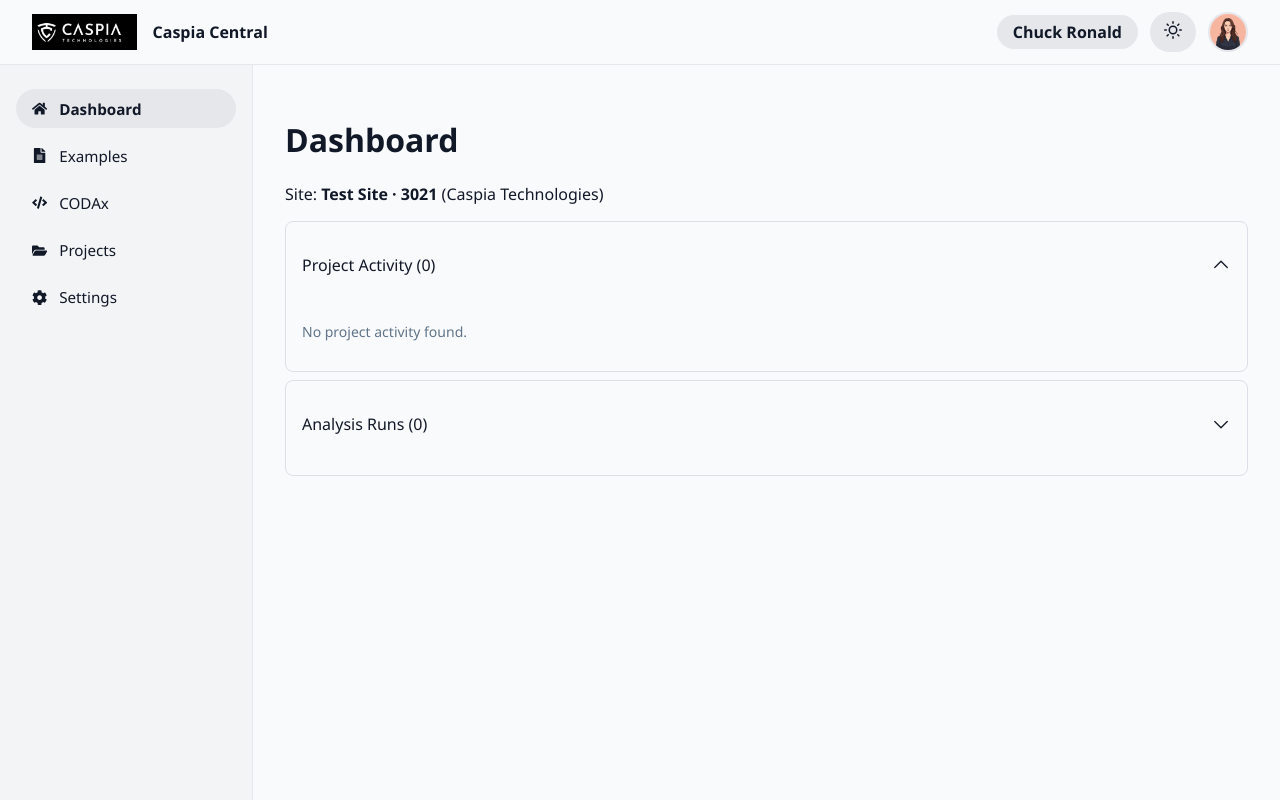
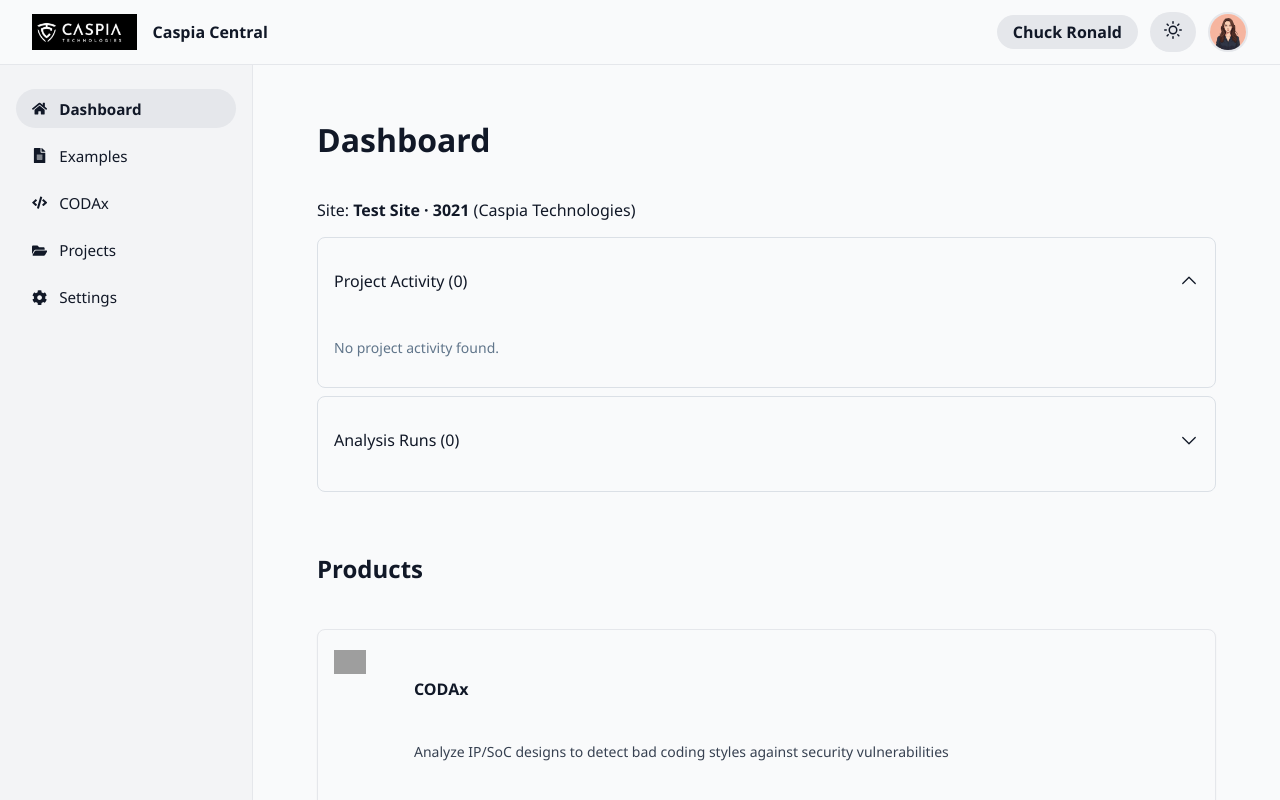
Before and after one commit to milindpawar007/Vishal-Inhouse-Project, a React (Create React App) app in the folder vishal-inhouse-project/: page /home in a window 1280 px wide. Built offline with nearby package versions, Linux system fonts and the light colour scheme; grey boxes are pictures that could not be loaded.

Commit message:
feat: add Product and ProductList components with styling, refactor Dashboard and AccordionPanel components

```diff
--- a/vishal-inhouse-project/src/App.css
+++ b/vishal-inhouse-project/src/App.css
@@ -1,3 +1,19 @@
+
+
+body {
+  background-color: var(--bg-main);
+  color: var(--text-main);
+  font-family: "Segoe UI", sans-serif;
+  margin: 0;
+  padding: 0;
+}
+body, html {
+  margin: 0;
+  padding: 0;
+  height: 100%;
+  overflow: hidden;
+}
+
 /* Light Theme Variables */
 body.light {
   --pill-bg: #e5e7eb;
@@ -31,13 +47,6 @@
   box-shadow: 0 1px 2px rgba(255, 255, 255, 0.05);
 }
 /* Base */
-body {
-  background-color: var(--bg-main);
-  color: var(--text-main);
-  font-family: "Segoe UI", sans-serif;
-  margin: 0;
-  padding: 0;
-}
 
 /* AUTH PAGES (Login/Register) */
 .auth-container {
@@ -140,6 +149,7 @@
   display: flex;
   flex-direction: column;
   height: 100vh;
+  overflow: hidden;
 }
 
 .layout-body {
@@ -157,9 +167,13 @@
 
 .page-content {
   flex: 1;
-  padding: 2rem;
   background-color: var(--bg-main);
+  display: flex;
+  flex-direction: column;
   overflow-y: auto;
+  overflow-x: hidden;
+  padding: 1rem 2rem;
+  min-height: 0;
 }
 
 /* SIDEBAR */
--- a/vishal-inhouse-project/src/component/AccordionPanel.jsx
+++ b/vishal-inhouse-project/src/component/AccordionPanel.jsx
@@ -1,6 +1,6 @@
 // components/AccordionPanel.jsx
 import React from "react";
-import './accordion.css';
+import './AccordionPanel.css';
 const AccordionPanel = ({ title, message, defaultOpen = false }) => {
     return (
         <details className="accordion" open={defaultOpen}>
--- /dev/null
+++ b/vishal-inhouse-project/src/component/Dashboard.css
@@ -0,0 +1,7 @@
+.dashboard-content {
+    flex: 1;
+    padding: 1rem 2rem;
+    background-color: var(--bg-main);
+    display: flex;
+    flex-direction: column;
+  }
--- a/vishal-inhouse-project/src/component/Dashboard.jsx
+++ b/vishal-inhouse-project/src/component/Dashboard.jsx
@@ -1,8 +1,8 @@
 import AccordionPanel from './AccordionPanel';
-import './accordion.css';
-
+import './AccordionPanel.css';
+import './Dashboard.css';
 const Dashboard = () => (
-    <div className="page-content">
+    <div className="dashboard-content">
         <h1 className="text-2xl font-bold mb-1">Dashboard</h1>
         <p className="text-sm text-gray-500 mb-4">
             Site: <strong>Test Site · 3021</strong> (Caspia Technologies)
--- /dev/null
+++ b/vishal-inhouse-project/src/component/Product.css
@@ -0,0 +1,52 @@
+/* product.css */
+.product-content {
+  width: 100%;
+  padding: 1rem 2rem;
+  background-color: var(--bg-main);
+  display: flex;
+  flex-direction: column;
+  gap: 1.5rem;
+  overflow: visible; /* ✅ Allow overflow instead of hidden/auto */
+  box-sizing: border-box;
+}
+
+
+.product-section {
+    margin-top: 2rem;
+    padding: 1rem;
+  }
+
+  .product-list {
+    display: flex;
+    flex-direction: column;
+    gap: 1rem;
+  }
+
+  .product-card {
+    display: flex;
+    align-items: flex-start;
+    gap: 1rem;
+    border: 1px solid var(--border-color);
+    background-color: var(--bg-main);
+    padding: 1rem;
+    border-radius: 0.5rem;
+    box-shadow: 0 1px 2px rgba(0, 0, 0, 0.05);
+  }
+
+  .product-icon img {
+    width: 32px;
+    height: 32px;
+    object-fit: contain;
+  }
+
+  .product-title {
+    font-weight: 600;
+    font-size: 1rem;
+    margin-bottom: 0.25rem;
+    color: var(--text-main);
+  }
+
+  .product-description {
+    font-size: 0.875rem;
+    color: var(--text-muted);
+  }
--- /dev/null
+++ b/vishal-inhouse-project/src/component/Product.jsx
@@ -0,0 +1,13 @@
+import React from 'react';
+import ProductList from './ProductList';
+import './Product.css';
+const Product = () => {
+    return (
+        <section className="product-content">
+            <h2 className="text-xl font-bold mb-3">Products</h2>
+            <ProductList />
+        </section>
+    );
+};
+
+export default Product;
--- /dev/null
+++ b/vishal-inhouse-project/src/component/ProductCard.css
@@ -0,0 +1,33 @@
+.product-card {
+    display: flex;
+    gap: 1rem;
+    align-items: flex-start;
+    padding: 1rem;
+    border: 1px solid var(--border-color);
+    background-color: var(--bg-main);
+    border-radius: 8px;
+    box-shadow: 0 1px 2px rgba(0, 0, 0, 0.05);
+  }
+
+  .product-icon img {
+    width: 40px;
+    height: 40px;
+    object-fit: contain;
+  }
+
+  .product-content {
+    display: flex;
+    flex-direction: column;
+    gap: 0.25rem;
+  }
+
+  .product-title {
+    font-size: 1rem;
+    font-weight: 600;
+    color: var(--text-main);
+  }
+
+  .product-description {
+    font-size: 0.875rem;
+    color: var(--text-muted);
+  }
--- /dev/null
+++ b/vishal-inhouse-project/src/component/ProductCard.jsx
@@ -0,0 +1,16 @@
+import React from 'react';
+import './ProductCard.css'; // keep filename lowercase for consistency
+
+const ProductCard = ({ icon, title, description }) => {
+    return (
+        <div className="product-card">
+            <div className="product-icon">{icon}</div>
+            <div className="product-content">
+                <p className="product-title">{title}</p>
+                <p className="product-description">{description}</p>
+            </div>
+        </div>
+    );
+};
+
+export default ProductCard;
--- /dev/null
+++ b/vishal-inhouse-project/src/component/ProductList.jsx
@@ -0,0 +1,32 @@
+import React from 'react';
+import ProductCard from './ProductCard';
+
+const productData = [
+  {
+    icon: <img src="/icons/codax.svg" alt="CODAx" />,
+    title: 'CODAx',
+    description: 'Analyze IP/SoC designs to detect bad coding styles against security vulnerabilities',
+  },
+  {
+    icon: <img src="/icons/examples.svg" alt="Examples" />,
+    title: 'Examples',
+    description: 'View and analyze open-source designs for security violations',
+  },
+  {
+    icon: <img src="/icons/support.svg" alt="Support" />,
+    title: 'Support, Documentation, Submit Ticket',
+    description: 'Submit report/ticket and view documentation',
+  },
+];
+
+const ProductList = () => {
+  return (
+    <div className="product-list">
+      {productData.map((product, index) => (
+        <ProductCard key={index} {...product} />
+      ))}
+    </div>
+  );
+};
+
+export default ProductList;
--- a/vishal-inhouse-project/src/pages/Landing.jsx
+++ b/vishal-inhouse-project/src/pages/Landing.jsx
@@ -1,13 +1,18 @@
 import Sidebar from '../component/Sidebar';
 import Header from '../component/Header';
 import Dashboard from '../component/Dashboard';
+import Product from '../component/Product';
+
 const Landing = () => {
     return (
         <div className="layout-root">
             <Header />
             <div className="layout-body">
                 <Sidebar />
-                <Dashboard />
+                <div className="page-content">
+                    <Dashboard />
+                    <Product />
+                </div>
 
             </div>
         </div>
```
Also changed, not shown: vishal-inhouse-project/src/component/AccordionPanel.css (renamed from vishal-inhouse-project/src/component/accordion.css).
